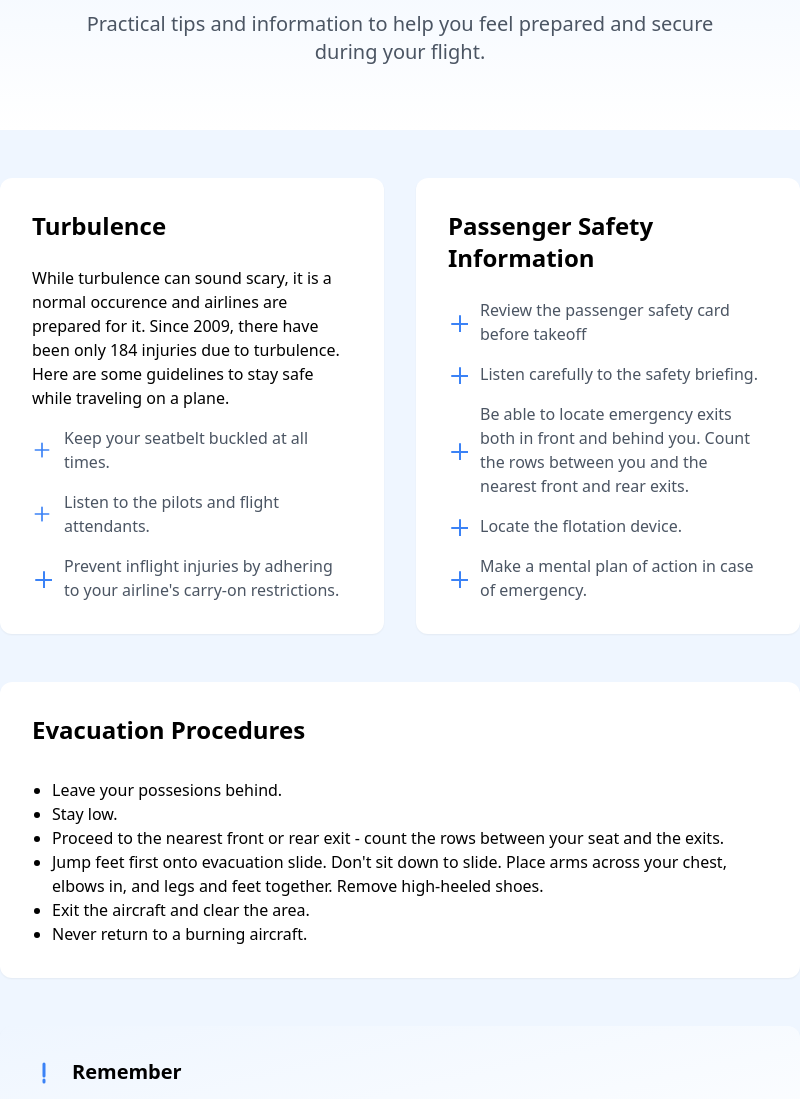
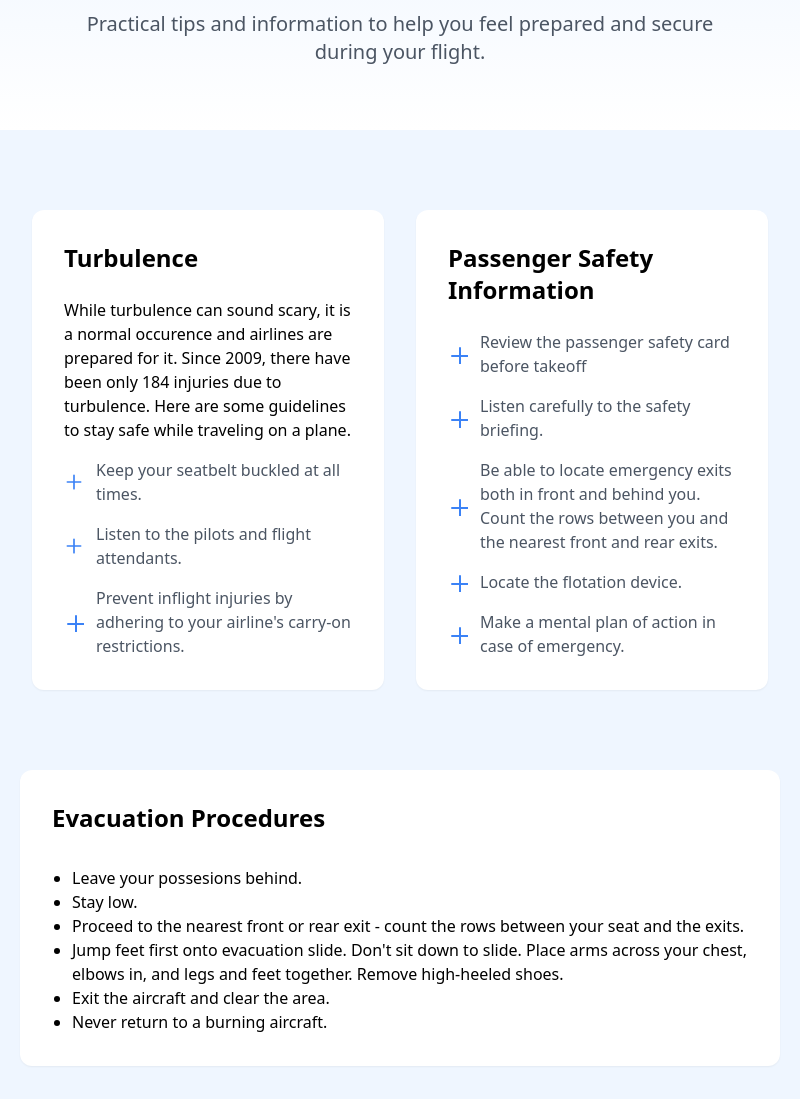
Before and after one commit to bentirado/OU_tamuHack, an Electron app: page safety.html in a window 800 px wide. Shown: the part 174-1273 px from the top of the page. Drawn offline with nearby package versions, Linux system fonts and the light colour scheme.

Commit message:
Saftey Padding Fix

```diff
--- a/safety.html
+++ b/safety.html
@@ -51,7 +51,7 @@
   </div>
 
     <!-- Turbulence -->
-    <div class="grid md:grid-cols-2 gap-8 mb-12 mt-12">
+    <div class="grid md:grid-cols-2 gap-8 mb-12 mt-12 p-8">
       <div class="bg-white rounded-xl p-8 shadow-sm">
         <h2 class="text-2xl font-semibold mb-6">Turbulence</h2>
         <div class="space-y-4">
@@ -119,7 +119,7 @@
     </div>
 
     <!-- Evacuation Procedure -->
-    <div class="bg-white rounded-xl p-8 shadow-sm mb-12">
+    <div class="bg-white rounded-xl p-8 shadow-sm mb-12 mr-5 ml-5">
       <h2 class="text-2xl font-semibold mb-8">Evacuation Procedures</h2>
       <ul class="list-disc pl-5">
         <li>Leave your possesions behind.</li>
```
